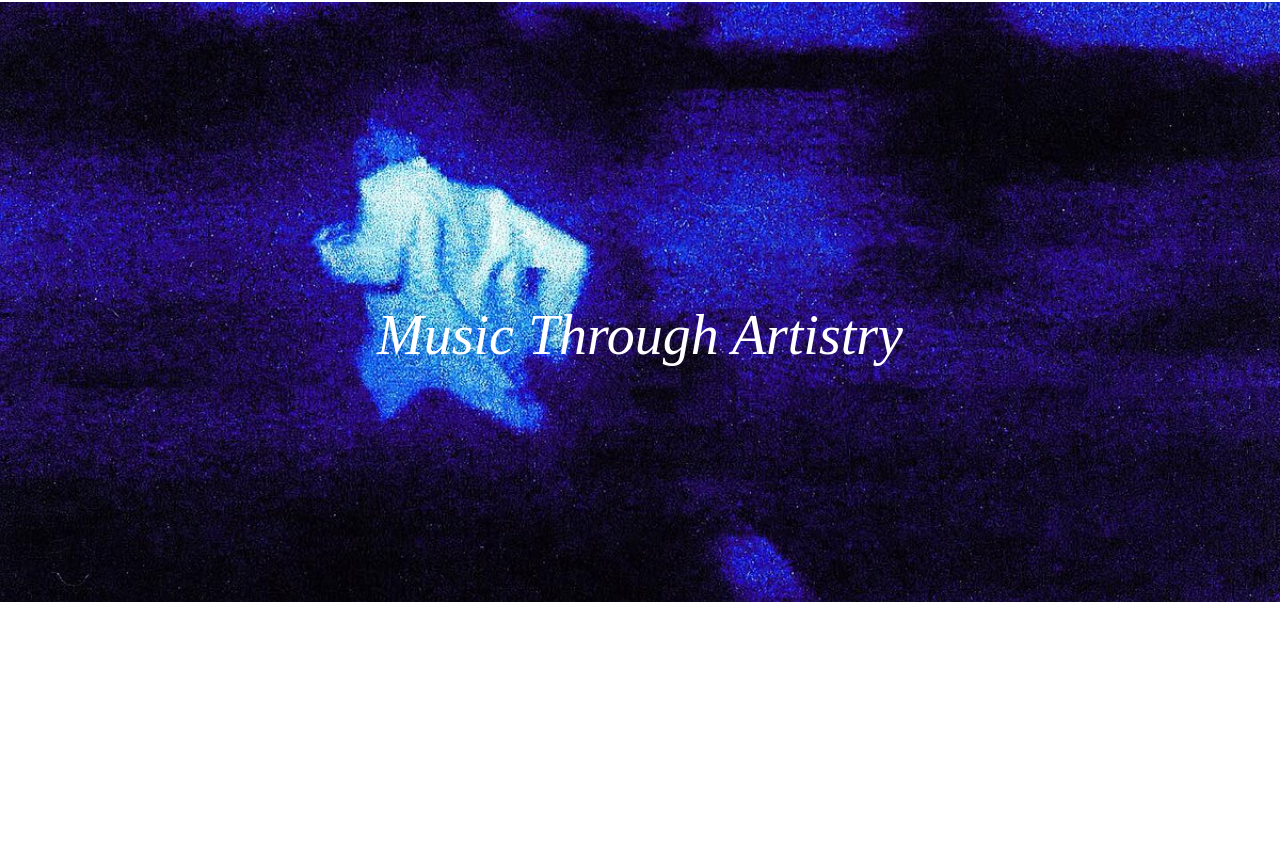
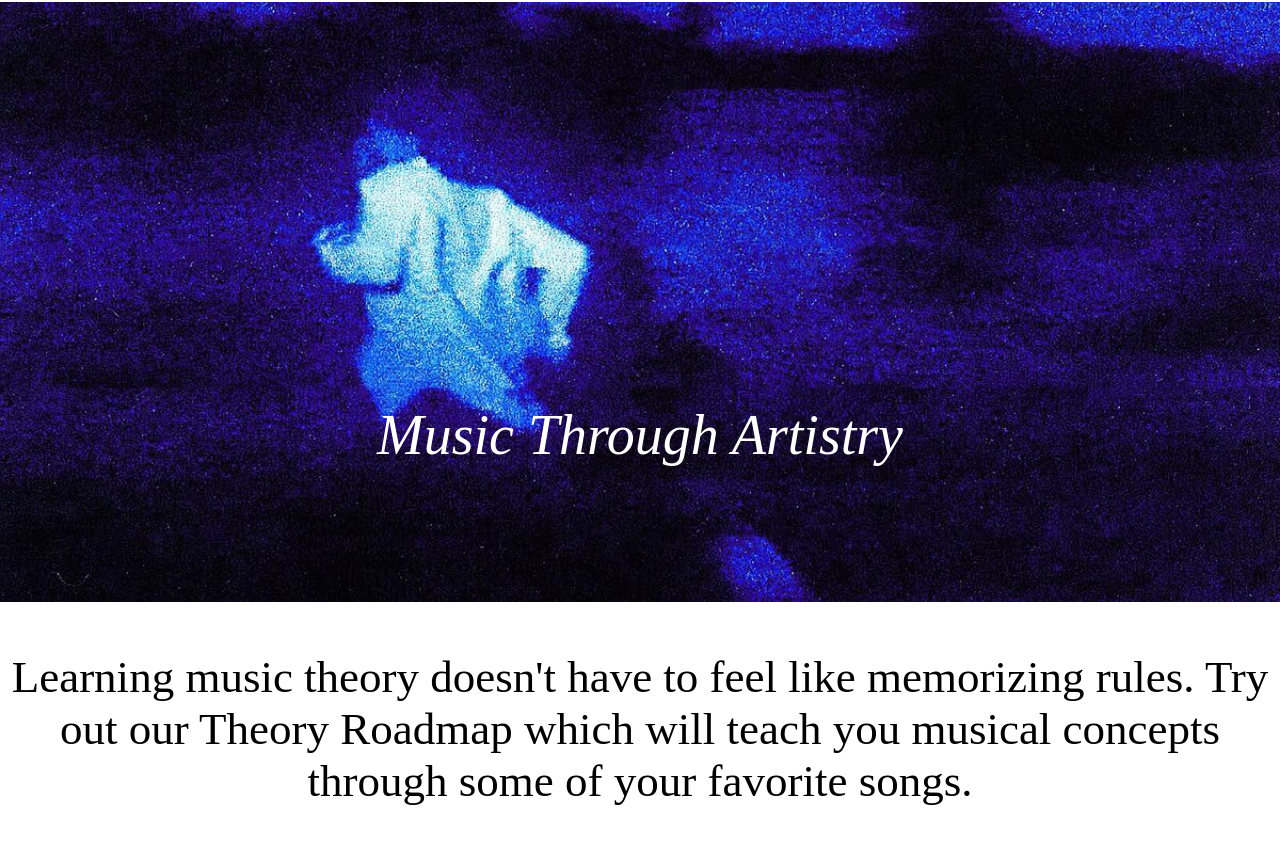
Before and after one commit to marshall-edmond/music-theory, a React (Vite) app in the folder frontend/: page /generate in a window 1280 px wide. Shown: the part 292-1136 px from the top of the page. Before the commit the page ends 898 px from the top, so only its background shows below. Built offline with nearby package versions, Linux system fonts and the light colour scheme.

Commit message:
update - added paragraph under header.

```diff
--- a/frontend/src/pages/HomePage.tsx
+++ b/frontend/src/pages/HomePage.tsx
@@ -11,6 +11,9 @@ function Home(){
                     <h1> Music Through Artistry</h1>
                 </div>
             </div>
+            <div className= {styles.p}>
+                <p>Learning music theory doesn't have to feel like memorizing rules. Try out our Theory Roadmap which will teach you musical concepts through some of your favorite songs.</p>
+            </div>
         </div>
         </>
     )
--- a/frontend/src/styles/HomePage.module.css
+++ b/frontend/src/styles/HomePage.module.css
@@ -8,7 +8,6 @@
 h1 {
     text-align:center;
     font-size:56px;
-    color:white;
     color:white;
     font-family: 'Proxima Nova';
     font-style: oblique;
```
